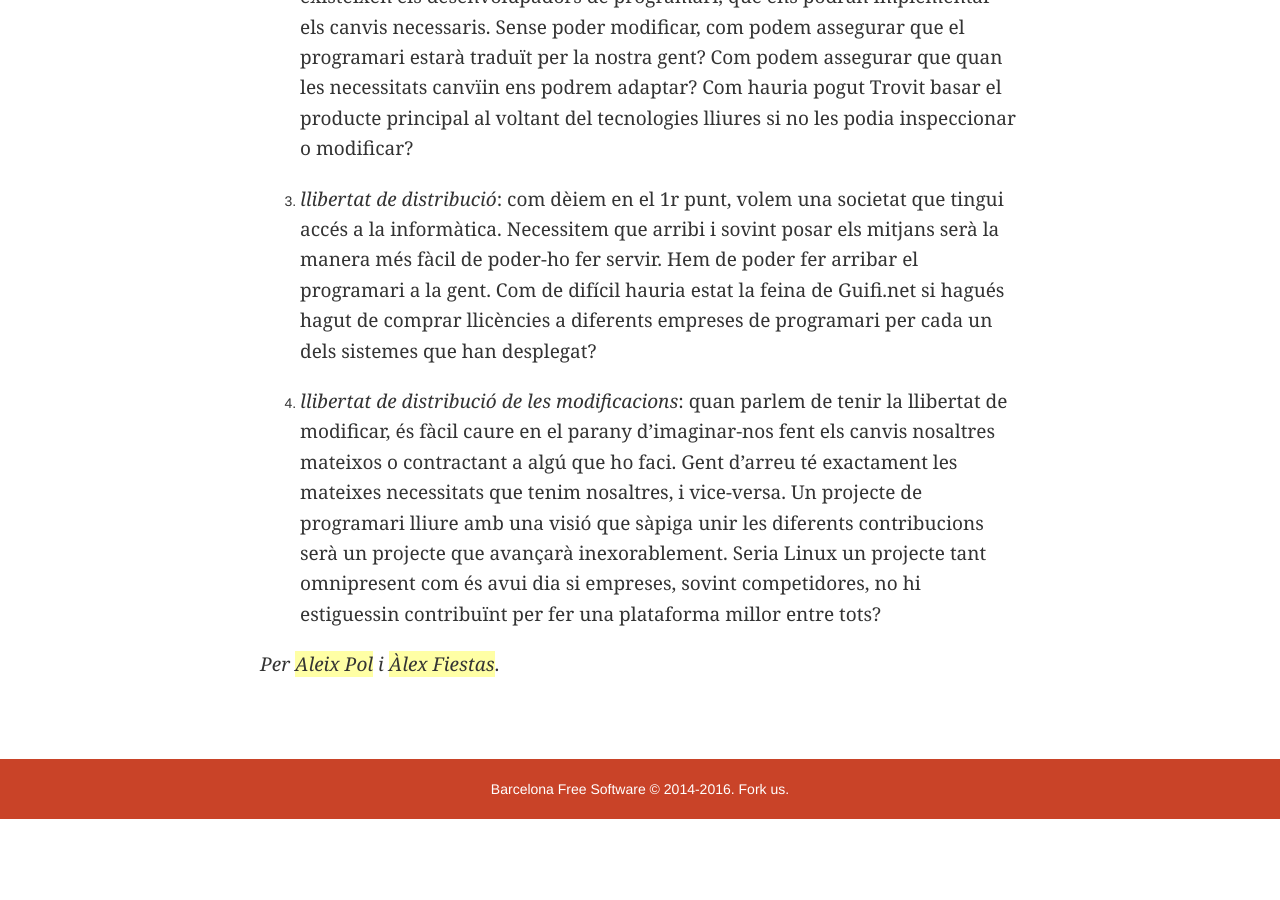
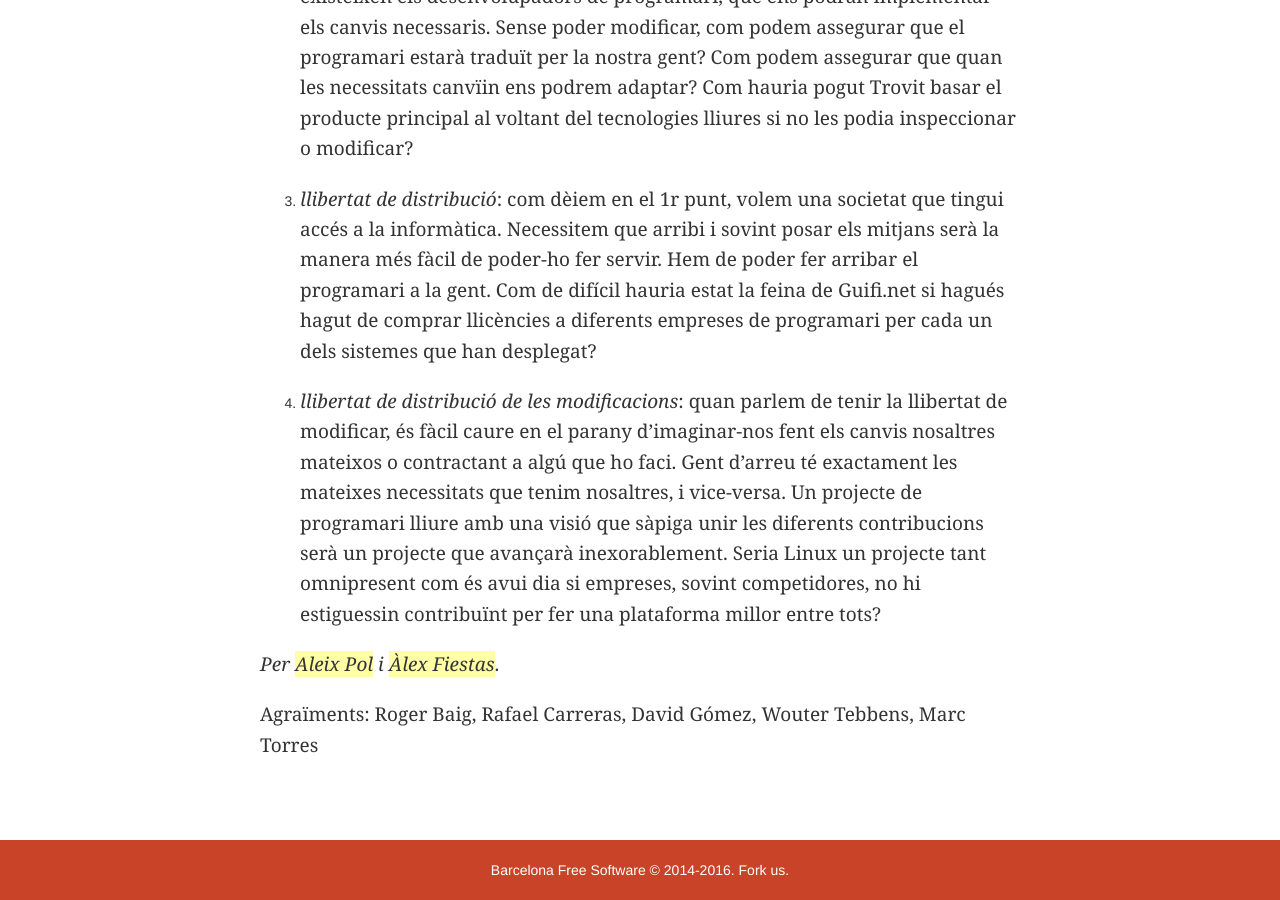
Before and after one commit to bcnfs/bcnfs.github.io, a Jekyll site: the page built from collaborations/obrintbarcelona.md, in a window 1280 px wide and 900 px high, scrolled down 6473 px. Built offline with Jekyll 4.4.1, drawn with Linux system fonts in a browser that asks for light colours; before the commit the page ends 7292 px from its top, so only the background shows below that.

Commit message:
Thank collaborations

```diff
--- a/collaborations/obrintbarcelona.md
+++ b/collaborations/obrintbarcelona.md
@@ -80,3 +80,5 @@ Quan parlem de programari lliure, normalment ens referim a les [4 llibertats](ht
 4. _llibertat de distribució de les modificacions_: quan parlem de tenir la llibertat de modificar, és fàcil caure en el parany d'imaginar-nos fent els canvis nosaltres mateixos o contractant a algú que ho faci. Gent d'arreu té exactament les mateixes necessitats que tenim nosaltres, i vice-versa. Un projecte de programari lliure amb una visió que sàpiga unir les diferents contribucions serà un projecte que avançarà inexorablement. Seria Linux un projecte tant omnipresent com és avui dia si empreses, sovint competidores, no hi estiguessin contribuïnt per fer una plataforma millor entre tots?
 
 *Per [Aleix Pol](https://twitter.com/aleixpol) i [Àlex Fiestas](https://twitter.com/afiestas)*.
+
+Agraïments: Roger Baig, Rafael Carreras, David Gómez, Wouter Tebbens, Marc Torres
```
